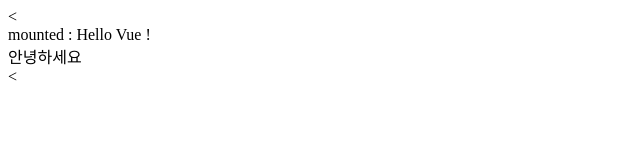
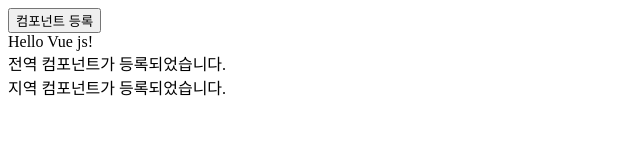
Before and after one commit to Anjeongkyun/doit_vuejs, a plain HTML site: page index.html in a window 1280 px wide. Shown: the whole page, without its empty margins (0-640 px from the left). Drawn offline with nearby package versions, Linux system fonts and the light colour scheme.

Commit message:
지역, 전역 컴포넌트 작성

```diff
--- a/index.html
+++ b/index.html
@@ -1,4 +1,4 @@
-<<!DOCTYPE html>
+<!DOCTYPE html>
 <html>
   <head>
     <meta charset="utf-8">
@@ -6,30 +6,30 @@
   </head>
   <body>
     <div id = "app">
-        {{message}}<br>
-        {{key}}
+        <button>컴포넌트 등록</button><br>
+        {{message}}
+        <my-component></my-component> <!-- 전역 컴포넌트 생성-->
+        <my-local-component></my-local-component> <!-- 지역 컴포넌트 생성-->
       </div>
 
         <script src="https://cdn.jsdelivr.net/npm/vue@2.5.2/dist/vue.js"></script>
-        <<script>
+        <script>
+
+          Vue.component('my-component', {
+            template : '<div>전역 컴포넌트가 등록되었습니다.</div>'
+          })
+
+          var cmp = {
+            template : '<div>지역 컴포넌트가 등록되었습니다.</div>'
+          };
+
           new Vue({
             el : '#app',
+            components: {
+              'my-local-component' : cmp
+            },
             data :  {
               message: 'Hello Vue js!',
-              key : '안녕하세요'
-            },
-            beforeCreate: function() {
-              console.log("beforeCreate");
-            },
-            created: function() {
-              console.log("created");
-            },
-            mounted: function() {
-              console.log("mounted");
-              this.message = 'mounted : Hello Vue !'
-            },
-            updated: function() {
-              console.log("updated");
             },
           })
         </script>
```
